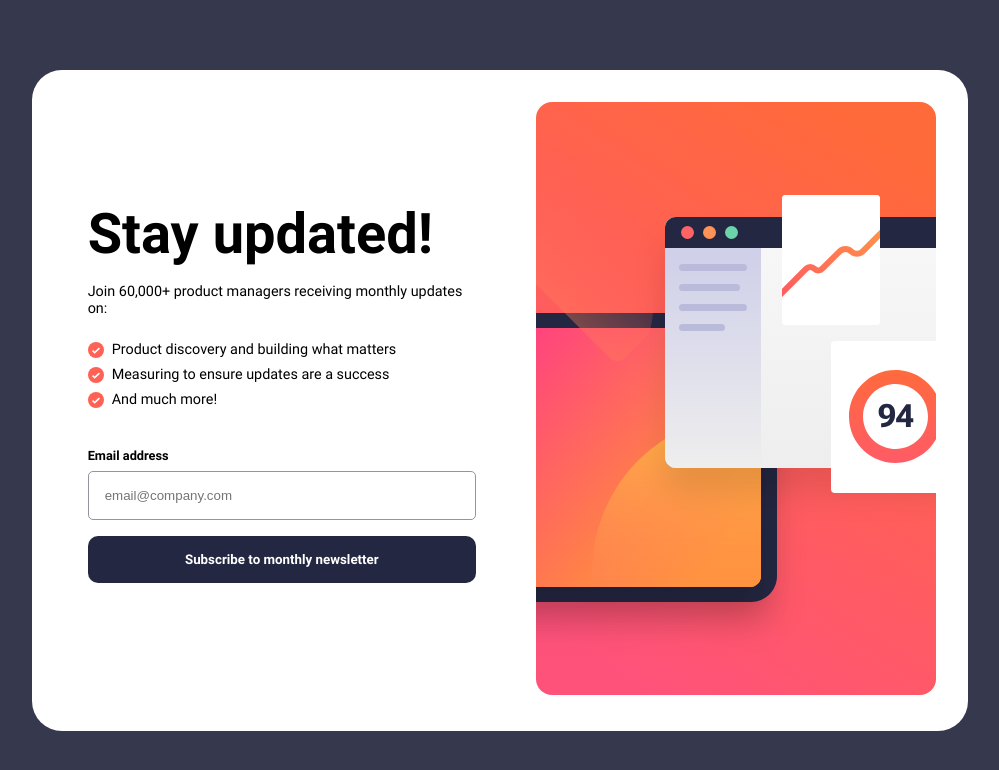
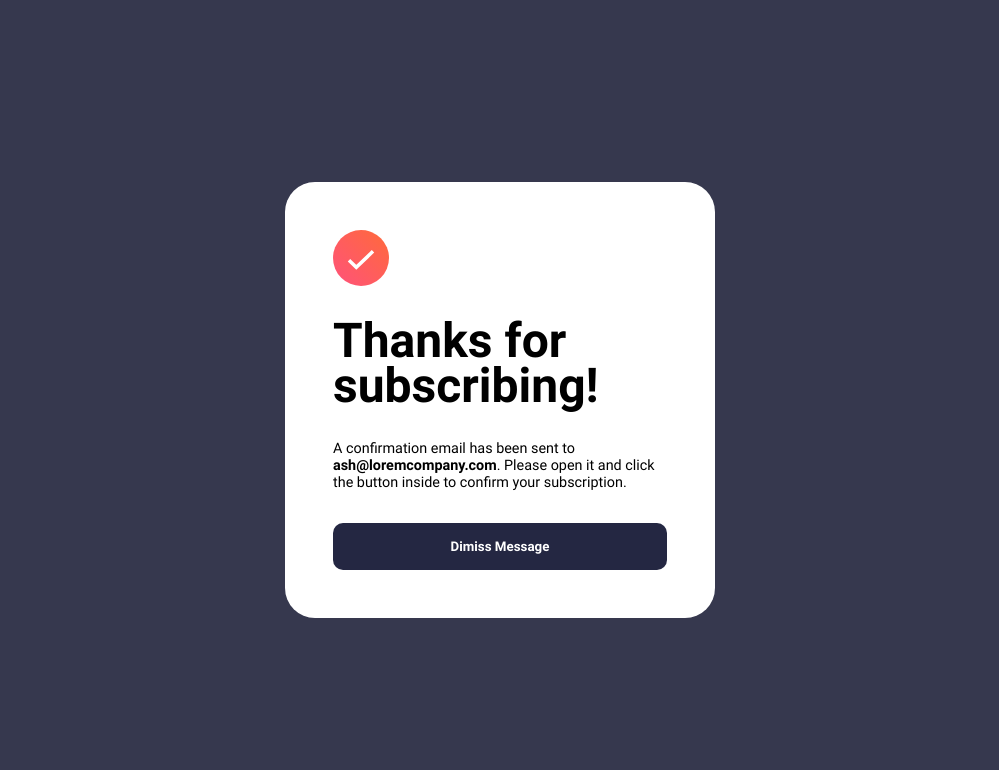
Before and after one commit to Judis07/newsletter-fm, a plain HTML site: page index.html in a window 1280 px wide. Shown: the whole page, without its empty margins (140-1139 px from the left). Drawn offline with Linux system fonts and the light colour scheme.

Commit message:
thank you screen addition

```diff
--- a/css/styles.css
+++ b/css/styles.css
@@ -73,6 +73,10 @@ button {
 }
 
 /* sign up */
+#sign-up {
+  display: none;
+}
+
 .sign-up-card {
   display: flex;
   justify-content: space-between;
@@ -140,5 +144,31 @@ button {
 /* thank you */
 
 #thank-you {
-  display: none;
+  /* display: none; */
 }
+
+.thank-you-card {
+  display: flex;
+  flex-direction: column;
+  gap: 2rem;
+  max-width: 430px;
+  padding: 3rem;
+}
+
+.thank-you-card img {
+  width: 3.5rem;
+}
+
+.thank-you-card h2 {
+  font-size: 3rem;
+  font-family: "roboto bold";
+  line-height: 45px;
+}
+
+.thank-you-card p {
+  font-size: 0.9rem;
+}
+
+.thank-you-card #user-email {
+  font-family: "roboto bold";
+}
--- a/index.html
+++ b/index.html
@@ -64,10 +64,18 @@
 
       <!-- Success message start -->
 
-      <section id="thank-you" class="container card-container">
-        Thanks for subscribing! A confirmation email has been sent to
-        ash@loremcompany.com. Please open it and click the button inside to
-        confirm your subscription. Dismiss message
+      <section id="thank-you" class="container card-container thank-you-card">
+        <img src="./assets/images/icon-success.svg" alt="" />
+
+        <h2>Thanks for subscribing!</h2>
+
+        <p>
+          A confirmation email has been sent to
+          <span id="user-email">ash@loremcompany.com</span>. Please open it and
+          click the button inside to confirm your subscription.
+        </p>
+
+        <button>Dimiss Message</button>
       </section>
 
       <!-- Success message end -->
```
